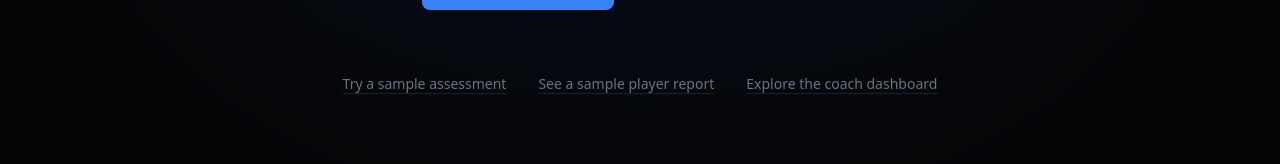
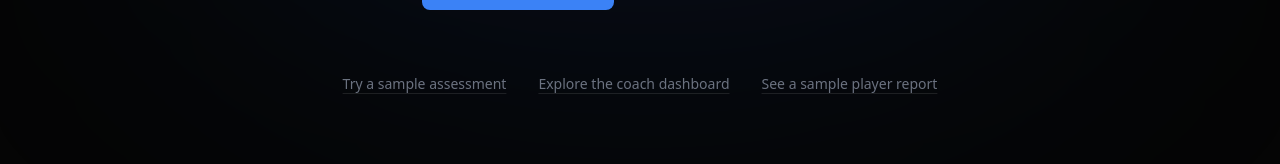
Before and after one commit to danconnerty/IMGAcademy, a React (Vite) app: page / in a window 1280 px wide. Shown: the part 465-629 px from the top of the page. Built offline with nearby package versions, Linux system fonts and the light colour scheme.

Commit message:
Surface dashboard demo link beside sample assessment on landing page

```diff
--- a/components/LandingPage.tsx
+++ b/components/LandingPage.tsx
@@ -1058,16 +1058,16 @@ const LandingPage: React.FC<LandingPageProps> = ({ onEnter }) => {
                       Try a sample assessment
                   </button>
                   <button
+                    onClick={() => handleEnter()}
+                    className="text-gray-500 hover:text-gray-300 text-sm font-medium transition-colors underline underline-offset-4 decoration-white/10 hover:decoration-white/40"
+                  >
+                      Explore the coach dashboard
+                  </button>
+                  <button
                     onClick={() => setShowReportModal(true)}
                     className="text-gray-500 hover:text-gray-300 text-sm font-medium transition-colors underline underline-offset-4 decoration-white/10 hover:decoration-white/40"
                   >
                       See a sample player report
-                  </button>
-                  <button
-                    onClick={() => handleEnter()}
-                    className="hidden sm:inline-flex text-gray-500 hover:text-gray-300 text-sm font-medium transition-colors underline underline-offset-4 decoration-white/10 hover:decoration-white/40"
-                  >
-                      Explore the coach dashboard
                   </button>
               </div>
           </section>
```
